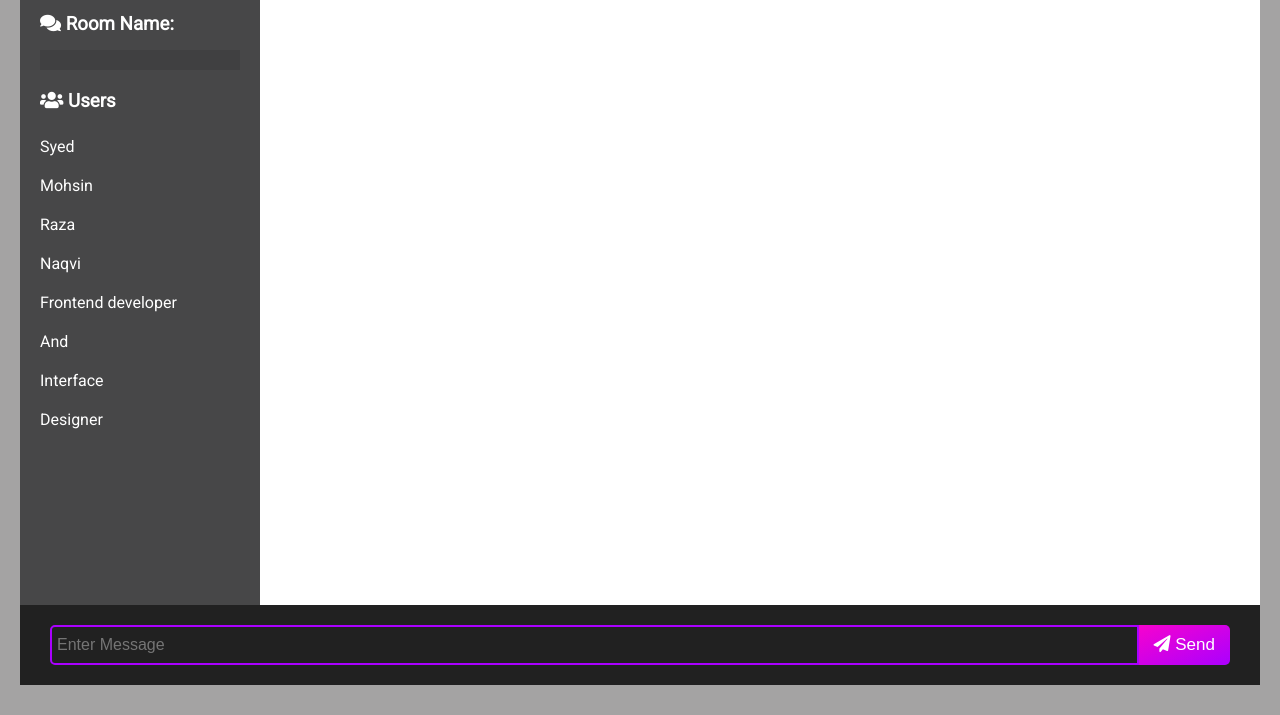
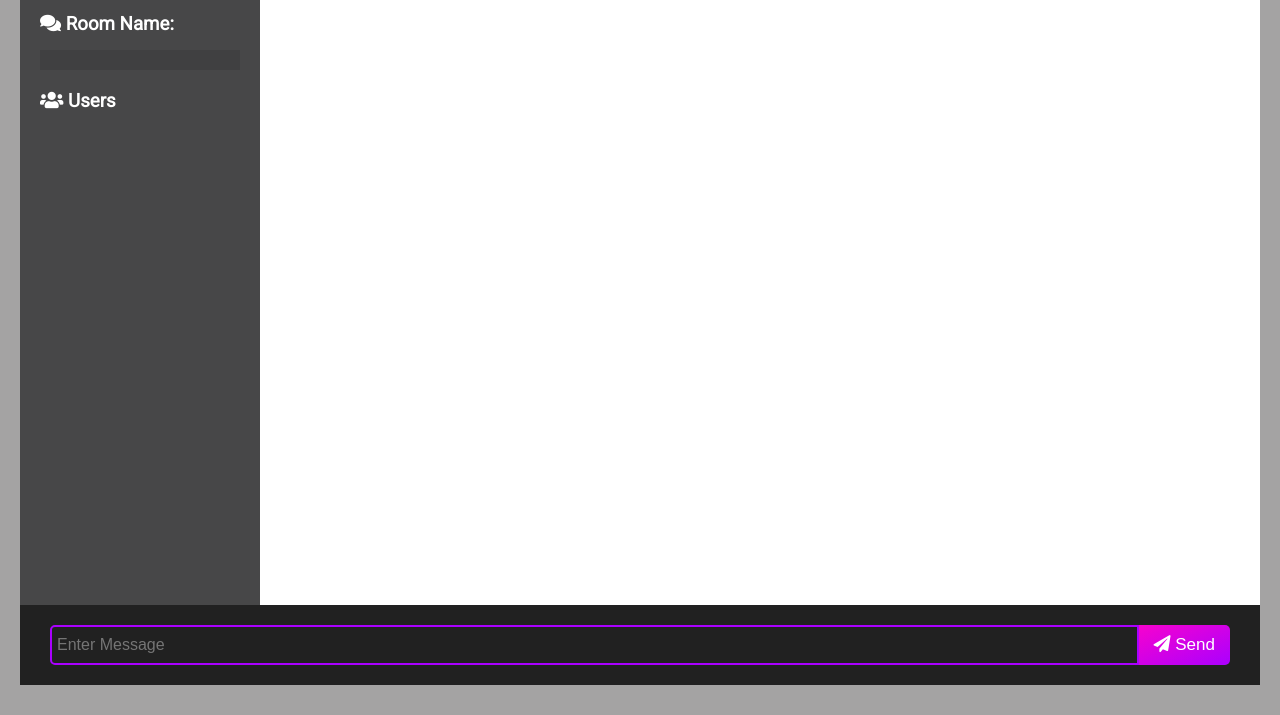
Before and after one commit to MaurerKrisztian/SimpleChatApi, a website: page src/public/chat.html in a window 1280 px wide. Shown: the part 105-820 px from the top of the page. Drawn offline with nearby package versions, Linux system fonts and the light colour scheme; no server answers.

Commit message:
remove unused stuff

```diff
--- a/src/public/chat.html
+++ b/src/public/chat.html
@@ -24,15 +24,6 @@
           <h2 id="room-name"></h2>
           <h3><i class="fas fa-users"></i> Users</h3>
           <ul id="users">
-            <li>Syed</li>
-            <li>Mohsin</li>
-            <li>Raza</li>
-            <li>Naqvi</li>
-            <li>Frontend developer</li>
-            <li>And</li>
-            <li>Interface</li>
-            <li>Designer</li>
-
           </ul>
         </div>
         <div class="chat-messages"></div>
```
